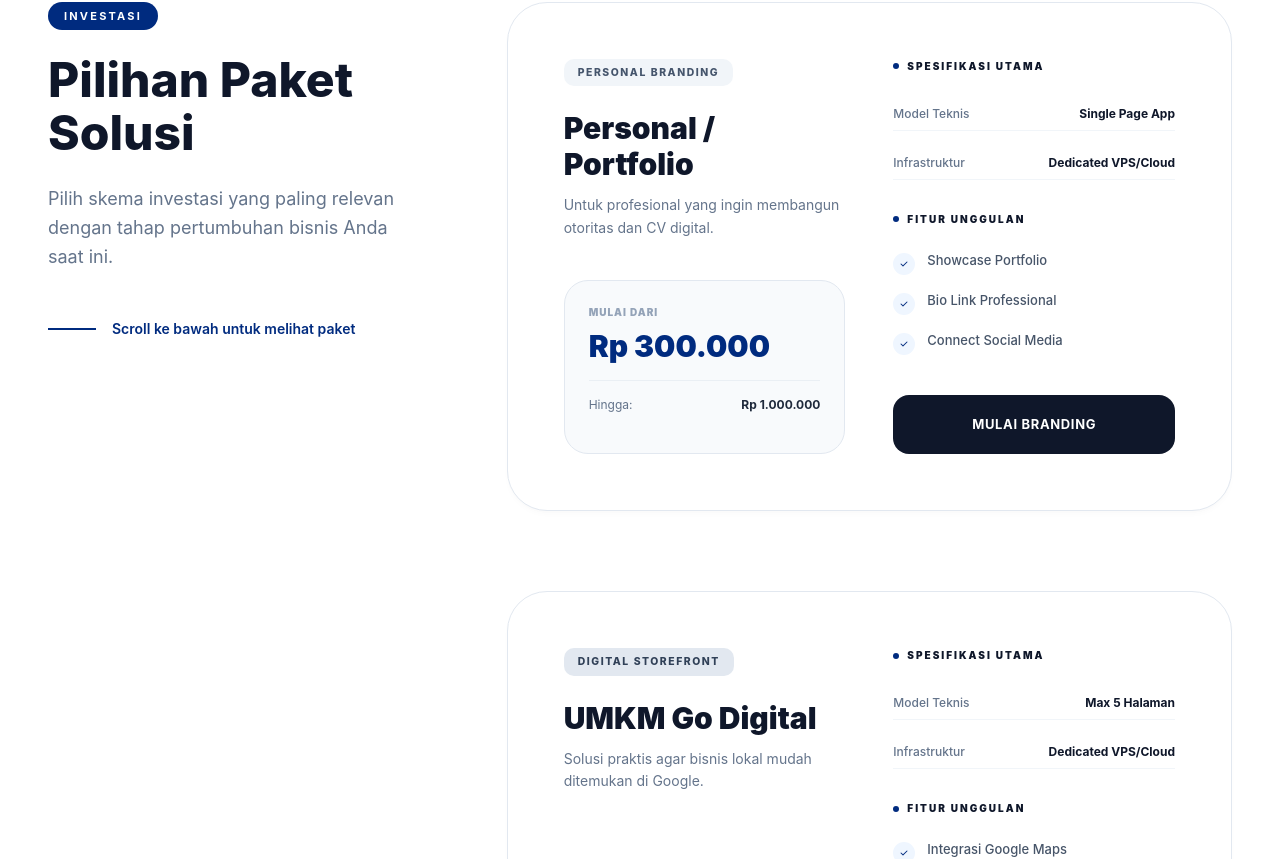
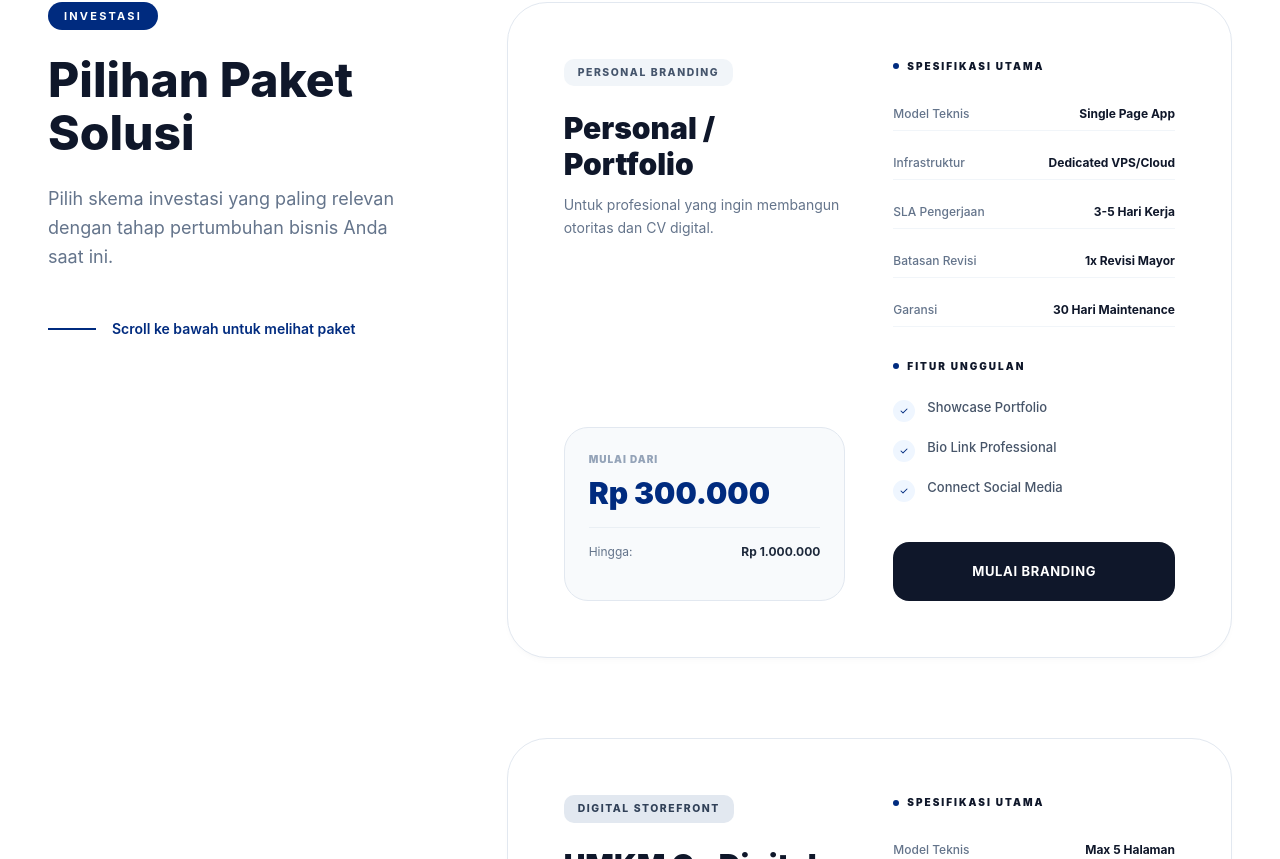
Before and after one commit to fadeta-ig/rspace, a Next.js app: page /harga in a window 1280 px wide. Shown: the part 841-1700 px from the top of the page. Built offline with nearby package versions, Linux system fonts and the light colour scheme; a web font is replaced by a local one.

Commit message:
commit content sla

```diff
--- a/src/components/sections/Pricing.tsx
+++ b/src/components/sections/Pricing.tsx
@@ -20,6 +20,7 @@ interface Package {
         server: string;
         waktu: string;
         revisi: string;
+        garansi: string;
     };
     features: string[];
     buttonText: string;
@@ -168,6 +169,18 @@ export default function Pricing() {
                                                     <span className="text-xs text-[#64748b] font-medium">Infrastruktur</span>
                                                     <span className="text-xs font-bold text-[#0f172a]">{pkg.specs.server}</span>
                                                 </div>
+                                                <div className="spec-row-new flex justify-between items-center py-2 border-b border-[#f1f5f9]">
+                                                    <span className="text-xs text-[#64748b] font-medium">SLA Pengerjaan</span>
+                                                    <span className="text-xs font-bold text-[#0f172a]">{pkg.specs.waktu}</span>
+                                                </div>
+                                                <div className="spec-row-new flex justify-between items-center py-2 border-b border-[#f1f5f9]">
+                                                    <span className="text-xs text-[#64748b] font-medium">Batasan Revisi</span>
+                                                    <span className="text-xs font-bold text-[#0f172a]">{pkg.specs.revisi}</span>
+                                                </div>
+                                                <div className="spec-row-new flex justify-between items-center py-2 border-b border-[#f1f5f9]">
+                                                    <span className="text-xs text-[#64748b] font-medium">Garansi</span>
+                                                    <span className="text-xs font-bold text-[#0f172a]">{pkg.specs.garansi}</span>
+                                                </div>
                                             </div>
                                         </div>
 
--- a/src/data/content.json
+++ b/src/data/content.json
@@ -327,7 +327,8 @@
                     "teknis": "Single Page App",
                     "server": "Dedicated VPS/Cloud",
                     "waktu": "3-5 Hari Kerja",
-                    "revisi": "1x Revisi Mayor"
+                    "revisi": "1x Revisi Mayor",
+                    "garansi": "30 Hari Maintenance"
                 },
                 "features": [
                     "Showcase Portfolio",
@@ -351,7 +352,8 @@
                     "teknis": "Max 5 Halaman",
                     "server": "Dedicated VPS/Cloud",
                     "waktu": "5-7 Hari Kerja",
-                    "revisi": "2x Revisi Mayor"
+                    "revisi": "2x Revisi Mayor",
+                    "garansi": "3 Bulan Maintenance"
                 },
                 "features": [
                     "Integrasi Google Maps",
@@ -375,7 +377,8 @@
                     "teknis": "10 Halaman + Blog",
                     "server": "Dedicated VPS/Cloud",
                     "waktu": "7-14 Hari Kerja",
-                    "revisi": "3x Revisi Mayor"
+                    "revisi": "3x Revisi Mayor",
+                    "garansi": "6 Bulan Maintenance"
                 },
                 "features": [
                     "Sistem Berita/Artikel",
@@ -400,7 +403,8 @@
                     "teknis": "Sistem Toko Online",
                     "server": "Dedicated VPS/Cloud",
                     "waktu": "14-21 Hari Kerja",
-                    "revisi": "Unlimited (Fase Desain)"
+                    "revisi": "Unlimited (Fase Desain)",
+                    "garansi": "1 Tahun Maintenance"
                 },
                 "features": [
                     "Payment Gateway (Midtrans/Xendit)",
@@ -425,7 +429,8 @@
                     "teknis": "Full Custom Code",
                     "server": "Dedicated VPS/Cloud",
                     "waktu": "By Timeline",
-                    "revisi": "Agile Method"
+                    "revisi": "Agile Method",
+                    "garansi": "Lifetime Support (SLA)"
                 },
                 "features": [
                     "Database Architecture",
```
